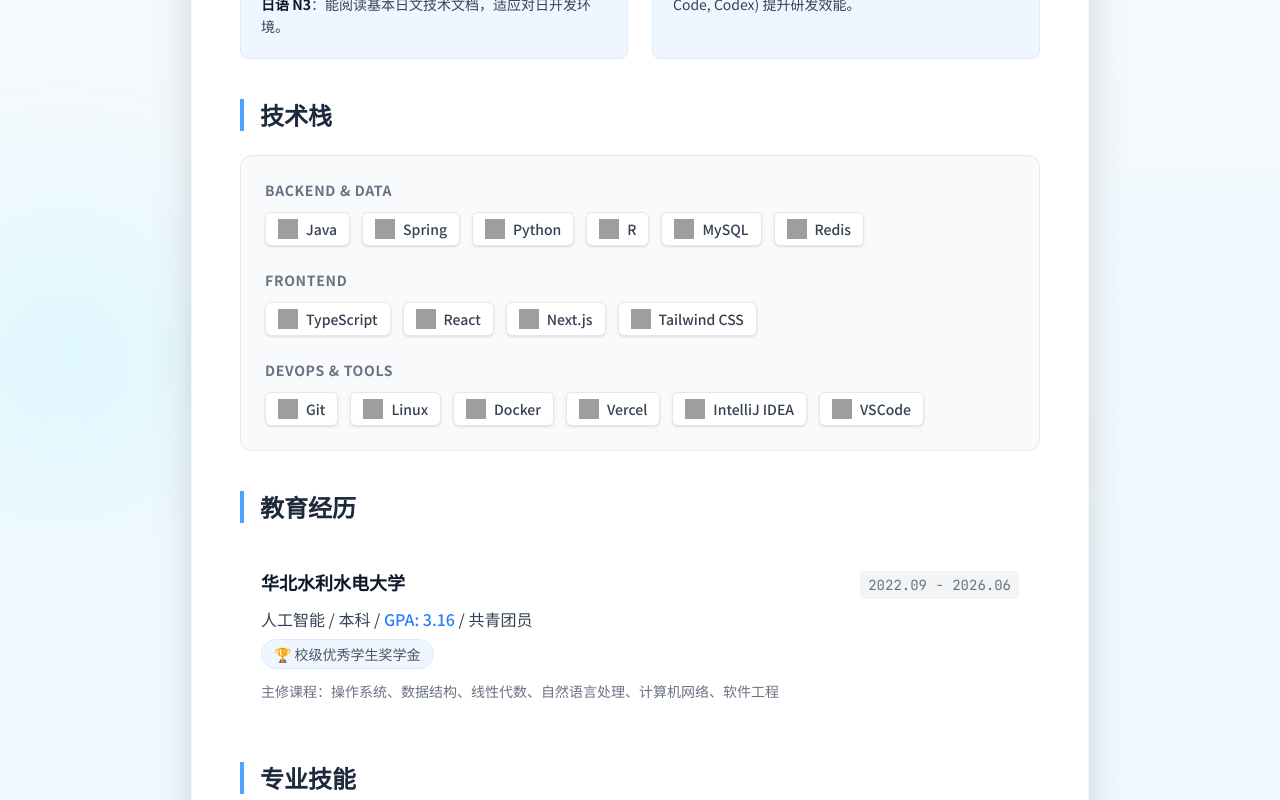
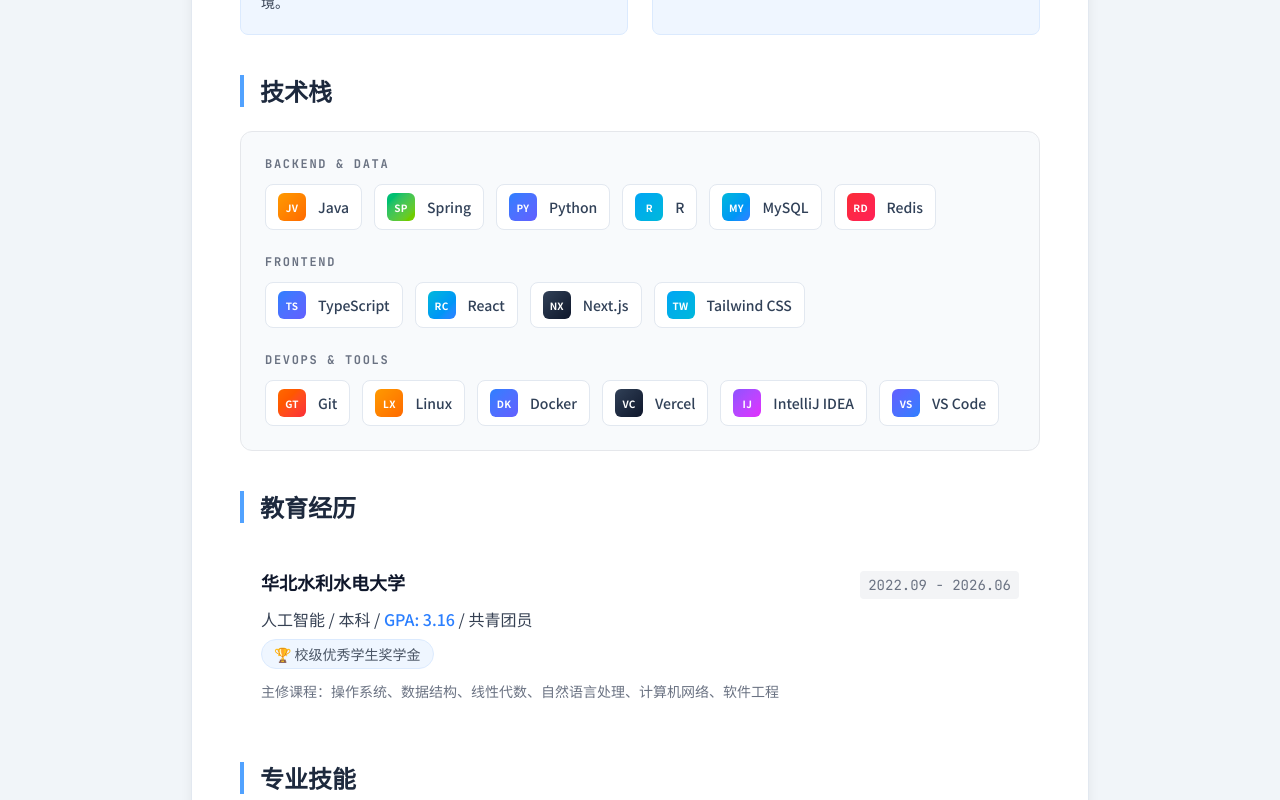
Before and after one commit to yuaiccc/my-resume, a Next.js app: page / in a window 1280 px wide. Shown: the part 780-1580 px from the top of the page. Built offline with nearby package versions, Linux system fonts and the light colour scheme; grey boxes are pictures that could not be loaded.

Commit message:
feat: add detailed description tooltip to pinned projects

```diff
--- a/app/page.tsx
+++ b/app/page.tsx
@@ -65,9 +65,9 @@
 
 const TechBadge = ({ name, short, tone }: TechItem) => (
   <li className="group/list-item">
-    <span className="inline-flex items-center gap-3 rounded-xl border border-slate-200/80 bg-white px-3 py-2.5 shadow-sm transition-all duration-200 hover:-translate-y-0.5 hover:shadow-md dark:border-slate-700 dark:bg-slate-900/80">
+    <span className="inline-flex items-center gap-3 rounded-lg border border-slate-200 bg-white px-3 py-2 transition-colors duration-200 hover:border-slate-300 dark:border-slate-700 dark:bg-slate-900">
       <span
-        className={`inline-flex h-8 w-8 items-center justify-center rounded-lg bg-gradient-to-br ${toneClassMap[tone]} text-[11px] font-semibold tracking-wide text-white ring-1 ring-white/25`}
+        className={`inline-flex h-7 w-7 items-center justify-center rounded-md bg-gradient-to-br ${toneClassMap[tone]} text-[10px] font-semibold tracking-wide text-white`}
         aria-hidden="true"
       >
         {short}
@@ -164,15 +164,11 @@
   }, []);
 
   return (
-    <div className="relative min-h-screen bg-gradient-to-b from-slate-50 via-sky-50 to-slate-100 dark:from-slate-950 dark:via-slate-900 dark:to-slate-900 py-12 px-4 sm:px-6 lg:px-8 font-sans text-gray-800 dark:text-gray-100 transition-colors duration-300">
-      <div className="pointer-events-none absolute inset-0 overflow-hidden">
-        <div className="absolute -top-20 -right-20 h-72 w-72 rounded-full bg-blue-300/20 blur-3xl dark:bg-blue-600/20" />
-        <div className="absolute top-1/3 -left-20 h-72 w-72 rounded-full bg-cyan-200/20 blur-3xl dark:bg-cyan-500/10" />
-      </div>
-      <div className="resume-card relative max-w-4xl mx-auto bg-white/95 dark:bg-gray-800/95 shadow-2xl rounded-2xl overflow-hidden transition-colors duration-300 ring-1 ring-white/70 dark:ring-gray-700">
+    <div className="min-h-screen bg-slate-100 dark:bg-slate-950 py-10 px-4 sm:px-6 lg:px-8 font-sans text-gray-800 dark:text-gray-100 transition-colors duration-300">
+      <div className="resume-card relative max-w-4xl mx-auto bg-white dark:bg-gray-900 shadow-lg rounded-xl overflow-hidden transition-colors duration-300 ring-1 ring-slate-200 dark:ring-slate-800">
 
         {/* === 头部信息 === */}
-        <header className="bg-slate-800 dark:bg-slate-950 text-white p-8 md:p-12 transition-colors duration-300">
+        <header className="bg-slate-900 text-white p-8 md:p-10 transition-colors duration-300">
           <div className="flex flex-col md:flex-row justify-between items-center gap-6">
             {/* 左侧：头像 + 基本信息 */}
             <div className="flex flex-col md:flex-row items-center gap-6">
@@ -188,7 +184,7 @@
               </div>
               <div className="text-center md:text-left">
                 <h1 className="text-3xl font-bold tracking-tight">许君山</h1>
-                <p className="mt-1 text-lg text-blue-400 font-medium">26届·应届本科 / AI</p>
+                <p className="mt-1 text-base text-blue-300 font-medium font-mono">26届·应届本科 / AI</p>
                 <div className="mt-3 flex flex-wrap justify-center md:justify-start gap-4 text-sm text-gray-300">
                   <span>🎓 华北水利水电大学 (人工智能)</span>
                   <span>📍 期望城市：北京, 上海, 深圳, 杭州</span>
@@ -253,7 +249,13 @@
             <h2 className="text-2xl font-bold text-slate-800 dark:text-slate-100 border-l-4 border-blue-400 pl-4 mb-6">开源项目</h2>
             <div className="grid md:grid-cols-2 gap-4">
               {/* Project 1 */}
-              <a href="https://github.com/SillyTavern/SillyTavern" target="_blank" rel="noopener noreferrer" className="block p-5 rounded-lg border border-gray-100 dark:border-gray-700 hover:shadow-md hover:border-blue-200 dark:hover:border-blue-800 transition-all duration-300 group bg-slate-50 dark:bg-slate-800/50">
+              <a
+                href="https://github.com/SillyTavern/SillyTavern"
+                target="_blank"
+                rel="noopener noreferrer"
+                className="block p-5 rounded-lg border border-gray-100 dark:border-gray-700 hover:shadow-md hover:border-blue-200 dark:hover:border-blue-800 transition-all duration-300 group bg-slate-50 dark:bg-slate-800/50"
+                title="SillyTavern 是一个功能强大的本地 LLM（大语言模型）前端界面，专为高级用户设计，支持多模型 API 接入、角色扮演卡片、丰富的高级格式化与扩展插件。我在该项目中提交了 21 个已合并的 PR，深度参与了核心功能与体验的优化。"
+              >
                 <div className="flex items-center justify-between mb-2">
                   <h3 className="font-bold text-slate-900 dark:text-slate-100 group-hover:text-blue-500 transition-colors flex items-center gap-2 truncate">
                     <svg className="w-4 h-4 text-gray-500 flex-shrink-0" fill="currentColor" viewBox="0 0 16 16"><path fillRule="evenodd" d="M2 2.5A2.5 2.5 0 014.5 0h8.75a.75.75 0 01.75.75v12.5a.75.75 0 01-.75.75h-2.5a.75.75 0 110-1.5h1.75v-2h-8a1 1 0 00-.714 1.7.75.75 0 01-1.072 1.05A2.495 2.495 0 012 11.5v-9zm10.5-1V9h-8c-.356 0-.694.074-1 .208V2.5a1 1 0 011-1h8zM5 12.25v3.25a.25.25 0 00.4.2l1.45-1.087a.25.25 0 01.3 0L8.6 15.7a.25.25 0 00.4-.2v-3.25a.25.25 0 00-.25-.25h-3.5a.25.25 0 00-.25.25z"></path></svg>
@@ -275,7 +277,13 @@
               </a>
 
               {/* Project 2 */}
-              <a href="https://github.com/yuaiccc/japanese-verb-master" target="_blank" rel="noopener noreferrer" className="block p-5 rounded-lg border border-gray-100 dark:border-gray-700 hover:shadow-md hover:border-blue-200 dark:hover:border-blue-800 transition-all duration-300 group bg-slate-50 dark:bg-slate-800/50">
+              <a
+                href="https://github.com/yuaiccc/japanese-verb-master"
+                target="_blank"
+                rel="noopener noreferrer"
+                className="block p-5 rounded-lg border border-gray-100 dark:border-gray-700 hover:shadow-md hover:border-blue-200 dark:hover:border-blue-800 transition-all duration-300 group bg-slate-50 dark:bg-slate-800/50"
+                title="独立开发的一款日语动词活用变形工具。通过 Vue 构建响应式界面，精准实现五段、一段、サ变、カ变等各类型动词的自动变形及详尽的规则说明，帮助日语学习者快速掌握语法变化。"
+              >
                 <div className="flex items-center justify-between mb-2">
                   <h3 className="font-bold text-slate-900 dark:text-slate-100 group-hover:text-blue-500 transition-colors flex items-center gap-2 truncate">
                     <svg className="w-4 h-4 text-gray-500 flex-shrink-0" fill="currentColor" viewBox="0 0 16 16"><path fillRule="evenodd" d="M2 2.5A2.5 2.5 0 014.5 0h8.75a.75.75 0 01.75.75v12.5a.75.75 0 01-.75.75h-2.5a.75.75 0 110-1.5h1.75v-2h-8a1 1 0 00-.714 1.7.75.75 0 01-1.072 1.05A2.495 2.495 0 012 11.5v-9zm10.5-1V9h-8c-.356 0-.694.074-1 .208V2.5a1 1 0 011-1h8zM5 12.25v3.25a.25.25 0 00.4.2l1.45-1.087a.25.25 0 01.3 0L8.6 15.7a.25.25 0 00.4-.2v-3.25a.25.25 0 00-.25-.25h-3.5a.25.25 0 00-.25.25z"></path></svg>
@@ -320,91 +328,19 @@
           {/* === 技术栈展示 (图标墙) === */}
           <section className="animate-fade-in-up delay-300">
             <h2 className="text-2xl font-bold text-slate-800 dark:text-slate-100 border-l-4 border-blue-400 pl-4 mb-6">技术栈</h2>
-            <div className="bg-slate-50/90 dark:bg-slate-800/55 p-6 rounded-xl border border-gray-200/80 dark:border-gray-700 transition-shadow space-y-6">
-              {/* 后端 & 数据 */}
-              <div>
-                <h3 className="text-sm font-semibold text-gray-500 dark:text-gray-400 mb-3 uppercase tracking-wider">Backend & Data</h3>
-                <div className="flex flex-wrap gap-3">
-                  <div className="flex items-center gap-2 px-3 py-1.5 bg-white dark:bg-gray-800 border border-gray-200 dark:border-gray-700 rounded-md hover:scale-105 transition-transform shadow-sm">
-                    <img src="https://cdn.jsdelivr.net/gh/devicons/devicon@latest/icons/java/java-original.svg" className="w-5 h-5" alt="Java" />
-                    <span className="text-sm font-medium text-gray-700 dark:text-gray-300">Java</span>
-                  </div>
-                  <div className="flex items-center gap-2 px-3 py-1.5 bg-white dark:bg-gray-800 border border-gray-200 dark:border-gray-700 rounded-md hover:scale-105 transition-transform shadow-sm">
-                    <img src="https://cdn.jsdelivr.net/gh/devicons/devicon@latest/icons/spring/spring-original.svg" className="w-5 h-5" alt="Spring" />
-                    <span className="text-sm font-medium text-gray-700 dark:text-gray-300">Spring</span>
-                  </div>
-                  <div className="flex items-center gap-2 px-3 py-1.5 bg-white dark:bg-gray-800 border border-gray-200 dark:border-gray-700 rounded-md hover:scale-105 transition-transform shadow-sm">
-                    <img src="https://cdn.jsdelivr.net/gh/devicons/devicon@latest/icons/python/python-original.svg" className="w-5 h-5" alt="Python" />
-                    <span className="text-sm font-medium text-gray-700 dark:text-gray-300">Python</span>
-                  </div>
-                  <div className="flex items-center gap-2 px-3 py-1.5 bg-white dark:bg-gray-800 border border-gray-200 dark:border-gray-700 rounded-md hover:scale-105 transition-transform shadow-sm">
-                    <img src="https://cdn.jsdelivr.net/gh/devicons/devicon@latest/icons/r/r-original.svg" className="w-5 h-5" alt="R" />
-                    <span className="text-sm font-medium text-gray-700 dark:text-gray-300">R</span>
-                  </div>
-                  <div className="flex items-center gap-2 px-3 py-1.5 bg-white dark:bg-gray-800 border border-gray-200 dark:border-gray-700 rounded-md hover:scale-105 transition-transform shadow-sm">
-                    <img src="https://cdn.jsdelivr.net/gh/devicons/devicon@latest/icons/mysql/mysql-original.svg" className="w-5 h-5" alt="MySQL" />
-                    <span className="text-sm font-medium text-gray-700 dark:text-gray-300">MySQL</span>
-                  </div>
-                  <div className="flex items-center gap-2 px-3 py-1.5 bg-white dark:bg-gray-800 border border-gray-200 dark:border-gray-700 rounded-md hover:scale-105 transition-transform shadow-sm">
-                    <img src="https://cdn.jsdelivr.net/gh/devicons/devicon@latest/icons/redis/redis-original.svg" className="w-5 h-5" alt="Redis" />
-                    <span className="text-sm font-medium text-gray-700 dark:text-gray-300">Redis</span>
-                  </div>
+            <div className="bg-slate-50 dark:bg-slate-900 p-6 rounded-xl border border-gray-200 dark:border-gray-800 space-y-6">
+              {TECH_GROUPS.map((group) => (
+                <div key={group.title} className="space-y-3">
+                  <h3 className="text-xs font-semibold text-gray-500 dark:text-gray-400 uppercase tracking-[0.14em] font-mono">
+                    {group.title}
+                  </h3>
+                  <ul className="flex flex-wrap gap-3" aria-label={group.title}>
+                    {group.items.map((item) => (
+                      <TechBadge key={item.name} {...item} />
+                    ))}
+                  </ul>
                 </div>
-              </div>
-
-              {/* 前端 */}
-              <div>
-                <h3 className="text-sm font-semibold text-gray-500 dark:text-gray-400 mb-3 uppercase tracking-wider">Frontend</h3>
-                <div className="flex flex-wrap gap-3">
-                  <div className="flex items-center gap-2 px-3 py-1.5 bg-white dark:bg-gray-800 border border-gray-200 dark:border-gray-700 rounded-md hover:scale-105 transition-transform shadow-sm">
-                    <img src="https://cdn.jsdelivr.net/gh/devicons/devicon@latest/icons/typescript/typescript-original.svg" className="w-5 h-5" alt="TypeScript" />
-                    <span className="text-sm font-medium text-gray-700 dark:text-gray-300">TypeScript</span>
-                  </div>
-                  <div className="flex items-center gap-2 px-3 py-1.5 bg-white dark:bg-gray-800 border border-gray-200 dark:border-gray-700 rounded-md hover:scale-105 transition-transform shadow-sm">
-                    <img src="https://cdn.jsdelivr.net/gh/devicons/devicon@latest/icons/react/react-original.svg" className="w-5 h-5" alt="React" />
-                    <span className="text-sm font-medium text-gray-700 dark:text-gray-300">React</span>
-                  </div>
-                  <div className="flex items-center gap-2 px-3 py-1.5 bg-white dark:bg-gray-800 border border-gray-200 dark:border-gray-700 rounded-md hover:scale-105 transition-transform shadow-sm">
-                    <img src="https://cdn.jsdelivr.net/gh/devicons/devicon@latest/icons/nextjs/nextjs-original.svg" className="w-5 h-5 dark:invert" alt="Next.js" />
-                    <span className="text-sm font-medium text-gray-700 dark:text-gray-300">Next.js</span>
-                  </div>
-                  <div className="flex items-center gap-2 px-3 py-1.5 bg-white dark:bg-gray-800 border border-gray-200 dark:border-gray-700 rounded-md hover:scale-105 transition-transform shadow-sm">
-                    <img src="https://cdn.jsdelivr.net/gh/devicons/devicon@latest/icons/tailwindcss/tailwindcss-original.svg" className="w-5 h-5" alt="Tailwind" />
-                    <span className="text-sm font-medium text-gray-700 dark:text-gray-300">Tailwind CSS</span>
-                  </div>
-                </div>
-              </div>
-
-              {/* DevOps & Tools */}
-              <div>
-                <h3 className="text-sm font-semibold text-gray-500 dark:text-gray-400 mb-3 uppercase tracking-wider">DevOps & Tools</h3>
-                <div className="flex flex-wrap gap-3">
-                  <div className="flex items-center gap-2 px-3 py-1.5 bg-white dark:bg-gray-800 border border-gray-200 dark:border-gray-700 rounded-md hover:scale-105 transition-transform shadow-sm">
-                    <img src="https://cdn.jsdelivr.net/gh/devicons/devicon@latest/icons/git/git-original.svg" className="w-5 h-5" alt="Git" />
-                    <span className="text-sm font-medium text-gray-700 dark:text-gray-300">Git</span>
-                  </div>
-                  <div className="flex items-center gap-2 px-3 py-1.5 bg-white dark:bg-gray-800 border border-gray-200 dark:border-gray-700 rounded-md hover:scale-105 transition-transform shadow-sm">
-                    <img src="https://cdn.jsdelivr.net/gh/devicons/devicon@latest/icons/linux/linux-original.svg" className="w-5 h-5" alt="Linux" />
-                    <span className="text-sm font-medium text-gray-700 dark:text-gray-300">Linux</span>
-                  </div>
-                  <div className="flex items-center gap-2 px-3 py-1.5 bg-white dark:bg-gray-800 border border-gray-200 dark:border-gray-700 rounded-md hover:scale-105 transition-transform shadow-sm">
-                    <img src="https://cdn.jsdelivr.net/gh/devicons/devicon@latest/icons/docker/docker-original.svg" className="w-5 h-5" alt="Docker" />
-                    <span className="text-sm font-medium text-gray-700 dark:text-gray-300">Docker</span>
-                  </div>
-                  <div className="flex items-center gap-2 px-3 py-1.5 bg-white dark:bg-gray-800 border border-gray-200 dark:border-gray-700 rounded-md hover:scale-105 transition-transform shadow-sm">
-                    <img src="https://cdn.jsdelivr.net/gh/devicons/devicon@latest/icons/vercel/vercel-original.svg" className="w-5 h-5 dark:invert" alt="Vercel" />
-                    <span className="text-sm font-medium text-gray-700 dark:text-gray-300">Vercel</span>
-                  </div>
-                  <div className="flex items-center gap-2 px-3 py-1.5 bg-white dark:bg-gray-800 border border-gray-200 dark:border-gray-700 rounded-md hover:scale-105 transition-transform shadow-sm">
-                    <img src="https://cdn.jsdelivr.net/gh/devicons/devicon@latest/icons/intellij/intellij-original.svg" className="w-5 h-5" alt="IDEA" />
-                    <span className="text-sm font-medium text-gray-700 dark:text-gray-300">IntelliJ IDEA</span>
-                  </div>
-                  <div className="flex items-center gap-2 px-3 py-1.5 bg-white dark:bg-gray-800 border border-gray-200 dark:border-gray-700 rounded-md hover:scale-105 transition-transform shadow-sm">
-                    <img src="https://cdn.jsdelivr.net/gh/devicons/devicon@latest/icons/vscode/vscode-original.svg" className="w-5 h-5" alt="VSCode" />
-                    <span className="text-sm font-medium text-gray-700 dark:text-gray-300">VSCode</span>
-                  </div>
-                </div>
-              </div>
+              ))}
             </div>
           </section>
 
```
